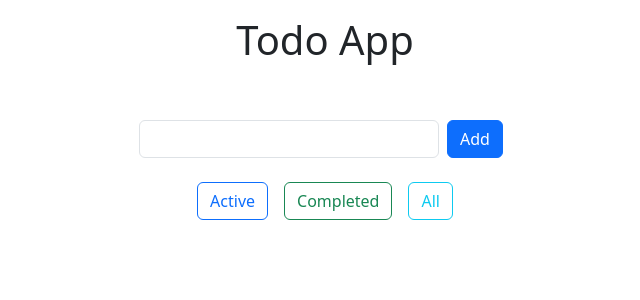
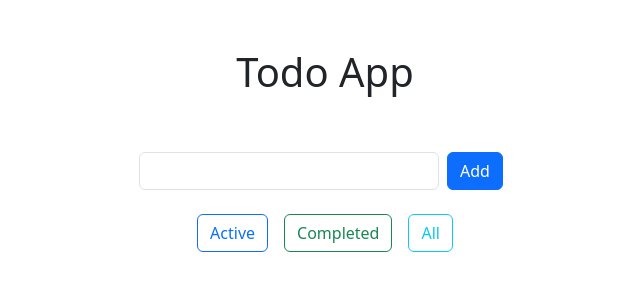
Before and after one commit to faozan099/todo-list-v2, a React (Vite) app in the folder todo-list/: page / in a window 1280 px wide. Shown: the top 300 px of the page, without its empty margins (315-955 px from the left). Built offline with nearby package versions, Linux system fonts and the light colour scheme.

Commit message:
update router

```diff
--- a/todo-list/src/App.jsx
+++ b/todo-list/src/App.jsx
@@ -1,16 +1,14 @@
 import "./App.css";
 import "bootstrap/dist/css/bootstrap.min.css";
-import Todos from "./components/Todos";
-import DisplayTodos from "./components/DisplayTodos";
+import TodoList from "./page/TodoList";
+import { Route, Routes } from "react-router-dom";
 
 function App() {
   return (
     <>
-      <div>
-        <h1 style={{textAlign: "center"}} className="pt-3">Todo App</h1>
-        <Todos />
-        <DisplayTodos />
-      </div>
+      <Routes>
+        <Route path="/" element={<TodoList />} />
+      </Routes>
     </>
   );
 }
--- a/todo-list/src/components/TodoItems.jsx
+++ b/todo-list/src/components/TodoItems.jsx
@@ -19,6 +19,7 @@ const TodoItem = (props) => {
       }
     }
   };
+
 
   useEffect(() => {
     // Mengecek apakah elemen input ada, jika tidak maka menginisialisasinya
@@ -52,6 +53,7 @@ const TodoItem = (props) => {
               fill="currentColor"
               className="bi bi-pencil-fill"
               viewBox="0 0 16 16"
+              style={{cursor:"pointer"}}
               onClick={() => changeFocus()}
             >
               <path d="M12.854.146a.5.5 0 0 0-.707 0L10.5 1.793 14.207 5.5l1.647-1.646a.5.5 0 0 0 0-.708l-3-3zm.646 6.061L9.793 2.5 3.293 9H3.5a.5.5 0 0 1 .5.5v.5h.5a.5.5 0 0 1 .5.5v.5h.5a.5.5 0 0 1 .5.5v.5h.5a.5.5 0 0 1 .5.5v.207l6.5-6.5zm-7.468 7.468A.5.5 0 0 1 6 13.5V13h-.5a.5.5 0 0 1-.5-.5V12h-.5a.5.5 0 0 1-.5-.5V11h-.5a.5.5 0 0 1-.5-.5V10h-.5a.499.499 0 0 1-.175-.032l-.179.178a.5.5 0 0 0-.11.168l-2 5a.5.5 0 0 0 .65.65l5-2a.5.5 0 0 0 .168-.11l.178-.178z" />
@@ -66,6 +68,7 @@ const TodoItem = (props) => {
                 fill="currentColor"
                 className="bi bi-check2"
                 viewBox="0 0 16 16"
+                style={{cursor:"pointer"}}
                 onClick={() => completedTodos(item.id)}
               >
                 <path d="M13.854 3.646a.5.5 0 0 1 0 .708l-7 7a.5.5 0 0 1-.708 0l-3.5-3.5a.5.5 0 1 1 .708-.708L6.5 10.293l6.646-6.647a.5.5 0 0 1 .708 0z" />
@@ -80,6 +83,7 @@ const TodoItem = (props) => {
               fill="currentColor"
               className="bi bi-trash3-fill"
               viewBox="0 0 16 16"
+              style={{cursor:"pointer"}}
               onClick={() => removeTodo(item.id)}
             >
               <path d="M11 1.5v1h3.5a.5.5 0 0 1 0 1h-.538l-.853 10.66A2 2 0 0 1 11.115 16h-6.23a2 2 0 0 1-1.994-1.84L2.038 3.5H1.5a.5.5 0 0 1 0-1H5v-1A1.5 1.5 0 0 1 6.5 0h3A1.5 1.5 0 0 1 11 1.5Zm-5 0v1h4v-1a.5.5 0 0 0-.5-.5h-3a.5.5 0 0 0-.5.5ZM4.5 5.029l.5 8.5a.5.5 0 1 0 .998-.06l-.5-8.5a.5.5 0 1 0-.998.06Zm6.53-.528a.5.5 0 0 0-.528.47l-.5 8.5a.5.5 0 0 0 .998.058l.5-8.5a.5.5 0 0 0-.47-.528ZM8 4.5a.5.5 0 0 0-.5.5v8.5a.5.5 0 0 0 1 0V5a.5.5 0 0 0-.5-.5Z" />
--- a/todo-list/src/components/Todos.jsx
+++ b/todo-list/src/components/Todos.jsx
@@ -21,8 +21,10 @@ const Todos = (props) => {
     setTodo(e.target.value);
   };
 
+  const trimmedInput = todo.trim();
+
   const add = () => {
-    if (todo === "") {
+    if (trimmedInput === "") {
       alert("Input is Empty");
     } else {
       props.addTodo({
@@ -30,12 +32,12 @@ const Todos = (props) => {
         item: todo,
         completed: false,
       });
-      setTodo("");
     }
+    setTodo("");
   };
-  //console.log("props from store", props);
+
   return (
-    <div className="container-lg d-flex justify-content-center align-items-center gap-2 pt-5">
+    <div className="container d-flex justify-content-center align-items-center gap-2 pt-5">
       <div>
         <input
           type="text"
@@ -45,10 +47,12 @@ const Todos = (props) => {
           style={{ width: "300px" }}
         />
       </div>
-      <button className="btn btn-primary" onClick={() => add()}>Add</button>
+      <button className="btn btn-primary" onClick={() => add()}>
+        Add
+      </button>
       <br />
     </div>
   );
 };
-//we can use connect method to connect this component with redux store
+
 export default connect(mapStateToProps, mapDispatchToProps)(Todos);
--- a/todo-list/src/main.jsx
+++ b/todo-list/src/main.jsx
@@ -3,11 +3,14 @@ import ReactDOM from "react-dom/client";
 import App from "./App.jsx";
 import { Provider } from "react-redux";
 import store from "./redux/store.js";
+import {BrowserRouter} from "react-router-dom";
 
 ReactDOM.createRoot(document.getElementById("root")).render(
   <React.StrictMode>
-    <Provider store={store}>
-      <App />
-    </Provider>
+    <BrowserRouter>
+      <Provider store={store}>
+        <App />
+      </Provider>
+    </BrowserRouter>
   </React.StrictMode>
 );
--- /dev/null
+++ b/todo-list/src/page/TodoList.jsx
@@ -0,0 +1,15 @@
+import React from 'react'
+import Todos from '../components/Todos'
+import DisplayTodos from '../components/DisplayTodos'
+
+function TodoList() {
+  return (
+    <div>
+        <h1 style={{textAlign: "center"}} className="pt-5">Todo App</h1>
+        <Todos />
+        <DisplayTodos />
+      </div>
+  )
+}
+
+export default TodoList
```
Also changed, not shown: todo-list/src/components/DisplayTodos.jsx (+15 -3 lines).
